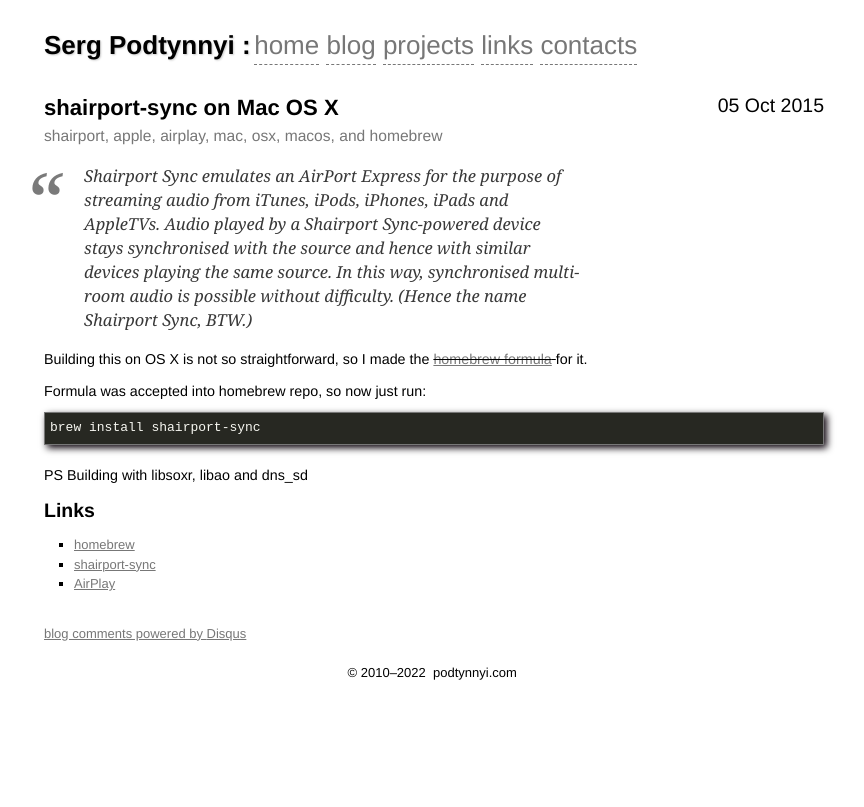
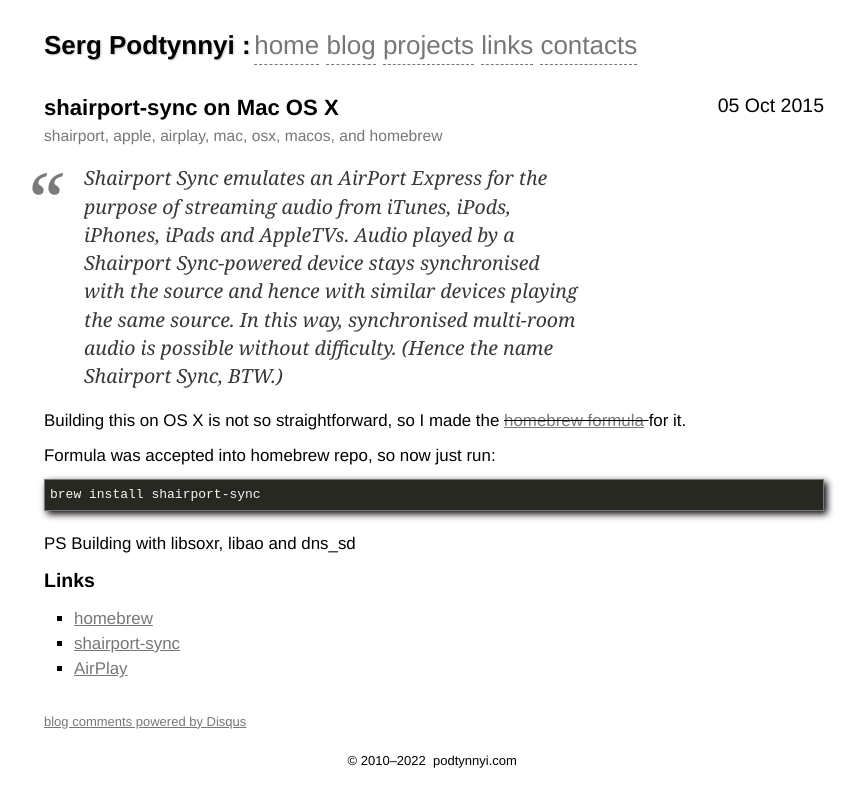
Before and after one commit to shtirlic/shtirlic.github.com, a Jekyll site: the page built from _posts/2015-10-05-shairportsync-on-mac-os-x.markdown, in a window 1280 px wide. Shown: the top 807 px of the page, without its empty margins (206-1070 px from the left). Built offline with Jekyll 4.4.1, drawn with Linux system fonts in a browser that asks for light colours; some web fonts are replaced; comment, search, counter and statistics services are not loaded.

Commit message:
Update site.css

```diff
--- a/css/site.css
+++ b/css/site.css
@@ -1,5 +1,6 @@
 ul {
   list-style-type:square;
+  font-size:1.3em;
 }
 
 pre, code {
@@ -27,7 +28,7 @@
 
 p {
   margin-bottom:10px;
-  font-size:1.1em;
+  font-size:1.3em;
 }
 
 h1 {
```
